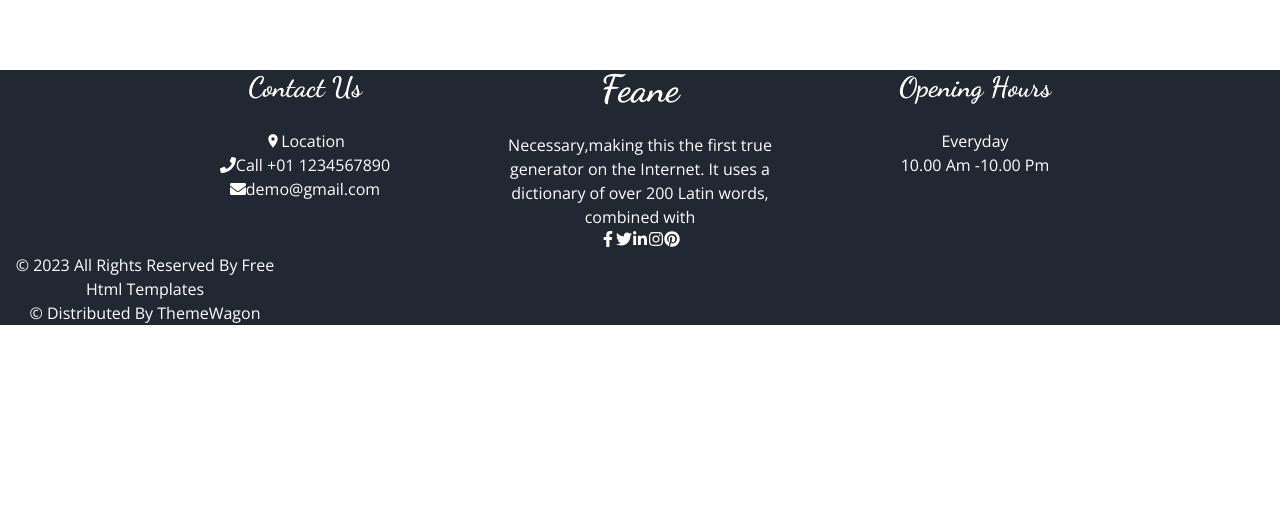
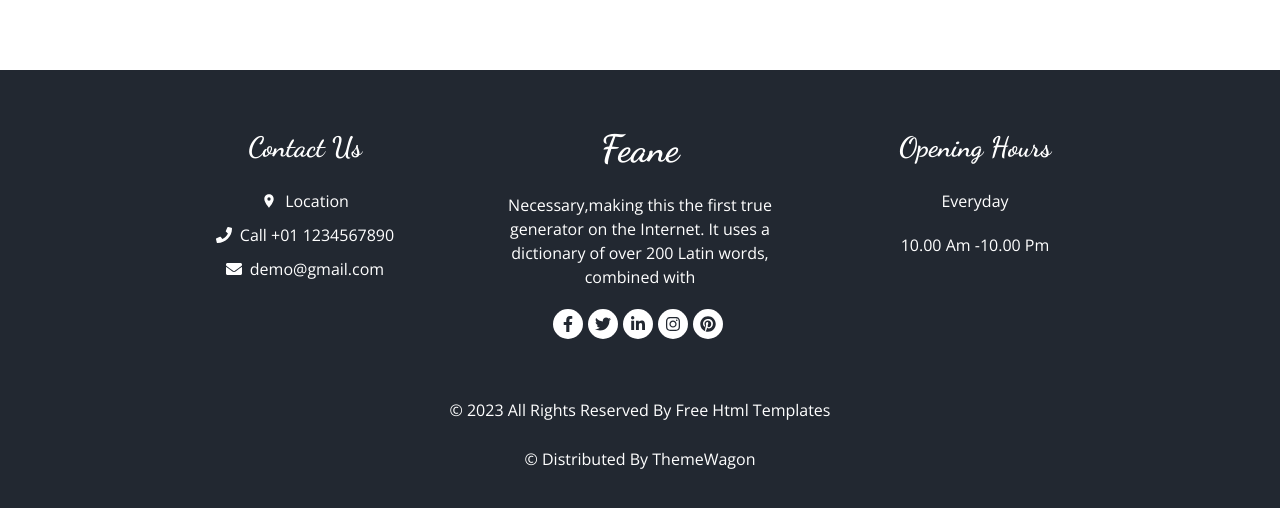
Before and after one commit to BrunoSilvaFaria/feane, a React (Vite) app: page / in a window 1280 px wide. Shown: the part 3966-4474 px from the top of the page. Before the commit the page ends 4291 px from the top, so only its background shows below. Built offline with nearby package versions, Linux system fonts and the light colour scheme.

Commit message:
feat: estilos do footer

```diff
--- a/src/components/Footer/Footer.jsx
+++ b/src/components/Footer/Footer.jsx
@@ -13,19 +13,20 @@ import {
 function Footer() {
   return (
     <Conteiner>
+      <div className="alinhamento">
         <div className="conteiners">
           <div className="conteiner">
             <h3>Contact Us </h3>
-          <span>
-            <IconLocation />
+            <span className='iconConteiner'>
+              <IconLocation  className='icon'/>
               <a href="#">Location</a>
             </span>
-          <span>
-            <IconPhone />
+            <span className='iconConteiner'>
+              <IconPhone className='icon'/>
               <a href="tel=+01 1234567890">Call +01 1234567890</a>
             </span>
-          <span>
-            <IconEnvelope />
+            <span className='iconConteiner'>
+              <IconEnvelope className='icon'/>
               <a href="mailto:demo@gmail.com">demo@gmail.com</a>
             </span>
           </div>
@@ -39,27 +40,27 @@ function Footer() {
               <ul className='icons-social'>
                 <li>
                   <Link>
-                  <IconFacebook />
+                    <IconFacebook className='icon'/>
                   </Link>
                 </li>
                 <li>
                   <Link>
-                  <IconTwitter />
+                    <IconTwitter className='icon'/>
                   </Link>
                 </li>
                 <li>
                   <Link>
-                  <IconLinkedin />
+                    <IconLinkedin className='icon'/>
                   </Link>
                 </li>
                 <li>
                   <Link>
-                  <IconInstagram />
+                    <IconInstagram className='icon' />
                   </Link>
                 </li>
                 <li>
                   <Link>
-                  <IconPinterest />
+                    <IconPinterest className='icon' />
                   </Link>
                 </li>
               </ul>
@@ -71,10 +72,10 @@ function Footer() {
             <p>10.00 Am -10.00 Pm</p>
           </div>
         </div>
-
-      <div className="conteiner">
+        <footer >
           <p>© 2023 All Rights Reserved By Free Html Templates</p>
           <p>© Distributed By ThemeWagon</p>
+        </footer>
       </div>
     </Conteiner>
   );
--- a/src/components/Footer/styles.js
+++ b/src/components/Footer/styles.js
@@ -1,17 +1,25 @@
 import { styled} from "styled-components";
 import { displayFlex } from '../styles';
 import { openRegular, dancingBold, dancingSemi } from "../../helpers/tipografia";
+import colors from "../../helpers/color";
 
 export const Conteiner = styled.header`
   background-color: #222831;
+  height: 456px;
   ${openRegular};
   font-size: 1em;
   line-height: 24px;
   text-align: center;
+  .alinhamento{
+    ${displayFlex};
+    flex-wrap: wrap;
+    height: inherit;
+  }
   .conteiners {
     width: 90%;
     max-width: 960px;
     margin: auto;
+    margin-bottom: 30px;
   }
   .conteiners,
   .icons-social {
@@ -20,6 +28,7 @@ export const Conteiner = styled.header`
   }
 
   .conteiner {
+    width: 290px;
     h3,
     h2 {
       margin-bottom: 25px;
@@ -34,11 +43,41 @@ export const Conteiner = styled.header`
       font-size: 28px;
       line-height: 34px;
     }
-    width: 290px;
+
+    .iconConteiner {
+      margin-bottom: 10px;
+      .icon {
+        margin-right: 8px;
+      }
+    }
+    p {
+      margin-bottom: 20px;
+    }
     .icons-social,
-    span {
+    span,
+    li a {
       ${displayFlex};
       justify-content: center;
     }
+
+    li a {
+      background: white;
+      width: 30px;
+      height: 30px;
+      border-radius: 50%;
+      margin-right: 5px;
+      .icon path {
+        color: #222831;
+        &:hover{
+          color: ${colors.yellowLight};
+        }
+      }
+    }
+  }
+  footer{
+    width: 100%;
+    p{
+      margin-bottom: 25px;
+    }
   }
 `;
```
Lines whose indentation alone changed are shown as unchanged.
